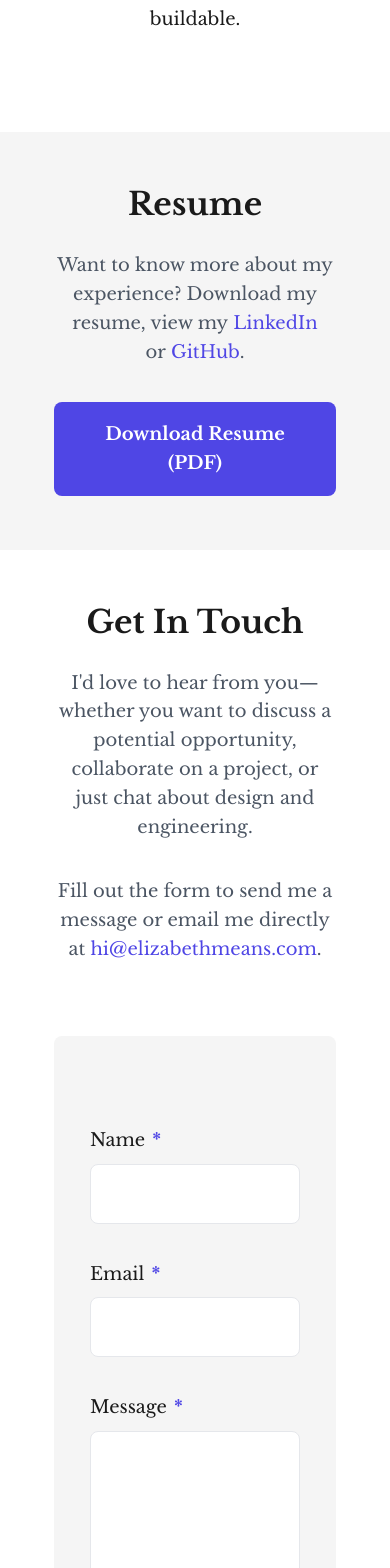
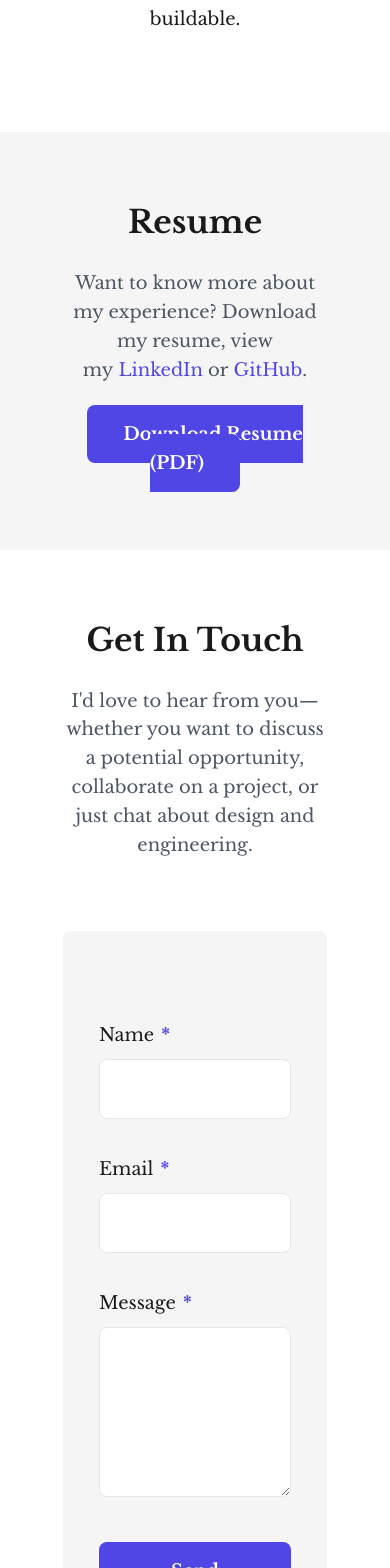
Before and after one commit to emeans/elizabeth-means, a Next.js app: page / in a window 390 px wide. Shown: the part 2360-3928 px from the top of the page. Built offline with nearby package versions, Linux system fonts and the light colour scheme.

Commit message:
Clean up the styles

```diff
--- a/app/components/About/About.tsx
+++ b/app/components/About.tsx
@@ -1,6 +1,5 @@
 'use client'
 
-import styles from './About.module.css'
 
 export default function About() {
   return (
--- a/app/components/Contact/Contact.module.css
+++ b/app/components/Contact/Contact.module.css
@@ -1,8 +1,3 @@
-.contact {
-  padding: var(--spacing-2xl) var(--spacing-lg);
-  scroll-margin-top: 0;
-}
-
 .contactContent {
   max-width: 1200px;
   margin: 0 auto;
@@ -179,70 +174,6 @@
   min-height: 120px;
 }
 
-.btn {
-  padding: var(--spacing-sm) var(--spacing-lg);
-  background: var(--color-accent-on-bg);
-  color: var(--color-text-inverse);
-  border: none;
-  border-radius: var(--border-radius);
-  font-family: var(--font-body);
-  font-size: 1rem;
-  font-weight: 600;
-  cursor: pointer;
-  transition: var(--transition);
-  min-width: 120px;
-}
-
-.btn:hover:not(:disabled),
-.btn:focus:not(:disabled) {
-  background: var(--color-accent-hover);
-  transform: translateY(-2px);
-  box-shadow: 0 4px 8px var(--color-shadow);
-}
-
-.btn:focus {
-  outline: 3px solid var(--color-accent-on-bg);
-  outline-offset: 2px;
-}
-
-.btn:disabled {
-  opacity: 0.6;
-  cursor: not-allowed;
-  transform: none;
-}
-
-.btn:active:not(:disabled) {
-  transform: translateY(0);
-}
-
-.container {
-  max-width: var(--max-width);
-  margin: 0 auto;
-  padding: 0 var(--spacing-md);
-}
-
-/* Tablet breakpoint */
-/* @media (min-width: 769px) and (max-width: 1024px) {
-  .contact {
-    padding: var(--spacing-xl) var(--spacing-md);
-    scroll-margin-top: 80px;
-  }
-
-  .contactContent {
-    gap: var(--spacing-lg);
-    padding: 0;
-    max-width: 100%;
-  }
-
-  .contactForm {
-    padding: var(--spacing-lg);
-  }
-
-  .contactInfo {
-    padding: 0;
-  }
-} */
-
 /* Mobile breakpoint */
 @media (max-width: 768px) {
   .contact {
--- a/app/components/Contact/Contact.tsx
+++ b/app/components/Contact/Contact.tsx
@@ -167,8 +167,8 @@ export default function Contact() {
   }
 
   return (
-    <section id='contact' className={styles.contact}>
-      <div className={styles.container}>
+    <section id='contact' className='section'>
+      <div className='container'>
         <div className={styles.contactContent}>
           <div className={styles.contactInfo}>
             <h2>Get In Touch</h2>
@@ -176,14 +176,14 @@ export default function Contact() {
               I'd love to hear from you—whether you want to discuss a potential opportunity,
               collaborate on a project, or just chat about design and engineering.
             </p>
-            <p>
+            {/* <p>
               Fill out the form to send me a message or email me directly at
               <span className={styles.contactItem}>
                 &nbsp;
                 <a href='mailto:hi@elizabethmeans.com'>hi@elizabethmeans.com</a>
               </span>
               .
-            </p>
+            </p> */}
           </div>
 
           <form
@@ -300,7 +300,7 @@ export default function Contact() {
 
             <button
               type='submit'
-              className={styles.btn}
+              className='btn'
               disabled={formStatus === 'submitting'}
               aria-disabled={formStatus === 'submitting'}>
               {formStatus === 'submitting' ? 'Sending...' : 'Send Message'}
--- a/app/components/Hero/Hero.module.css
+++ b/app/components/Hero/Hero.module.css
@@ -106,38 +106,6 @@
   line-height: 1.8;
 }
 
-.container {
-  max-width: var(--max-width);
-  margin: 0 auto;
-  padding: 0 var(--spacing-md);
-}
-
-/* Tablet breakpoint */
-/* @media (min-width: 769px) and (max-width: 1024px) {
-  .hero {
-    min-height: 70vh;
-    padding: var(--spacing-xl) 0;
-  }
-
-  .heroContent {
-    gap: var(--spacing-lg);
-    padding: 0 var(--spacing-lg);
-    max-width: 100%;
-  }
-
-  .heroImage {
-    max-width: 320px;
-  }
-
-  .hero h1 {
-    font-size: 2.75rem;
-  }
-
-  .heroSubtitle {
-    font-size: 1.375rem;
-  }
-} */
-
 /* Mobile breakpoint */
 @media (max-width: 768px) {
   .hero {
--- a/app/components/Hero/Hero.tsx
+++ b/app/components/Hero/Hero.tsx
@@ -5,7 +5,7 @@ import styles from './Hero.module.css'
 export default function Hero() {
   return (
     <section id='home' className={styles.hero}>
-      <div className={styles.container}>
+      <div className='container'>
         <div className={styles.heroContent}>
           <div className={styles.heroImage}>
             <img
--- a/app/components/Resume/Resume.module.css
+++ b/app/components/Resume/Resume.module.css
@@ -1,104 +1,9 @@
-.resume {
-  padding: var(--spacing-2xl) var(--spacing-lg);
+.resumeSection {
   background: var(--color-bg-secondary);
-  scroll-margin-top: 0;
   transition: background 0.3s ease;
-}
-
-.resumeContent {
-  max-width: 800px;
-  margin: 0 auto;
-  text-align: center;
 }
 
 .resumeDescription {
   margin-bottom: var(--spacing-lg);
   color: var(--color-text-secondary);
 }
-
-.resumeLinks {
-  display: flex;
-  gap: var(--spacing-md);
-  justify-content: center;
-  flex-wrap: wrap;
-}
-
-.resumeLink {
-  display: inline-block;
-  padding: var(--spacing-sm) var(--spacing-lg);
-  background: var(--color-accent-on-bg);
-  color: var(--color-text-inverse);
-  border-radius: var(--border-radius);
-  font-weight: 600;
-  transition: var(--transition);
-}
-
-.resumeLink:hover,
-.resumeLink:focus {
-  background: var(--color-accent-hover);
-  transform: translateY(-2px);
-  box-shadow: 0 4px 8px var(--color-shadow);
-  color: var(--color-text-inverse);
-  text-decoration: none !important;
-}
-
-.resumeLink:focus {
-  outline: 3px solid var(--color-accent-on-bg);
-  outline-offset: 2px;
-}
-
-.contactItem {
-  margin-bottom: var(--spacing-md);
-}
-
-.contactItem a {
-  color: var(--color-accent-on-bg);
-  font-weight: 500;
-  transition: color 0.3s ease;
-}
-
-.contactItem a:hover,
-.contactItem a:focus {
-  color: var(--color-accent-hover);
-}
-
-.contactItem a:focus {
-  outline: 2px solid var(--color-accent-on-bg);
-  outline-offset: 2px;
-  border-radius: 2px;
-}
-
-.container {
-  max-width: var(--max-width);
-  margin: 0 auto;
-  padding: 0 var(--spacing-md);
-}
-
-/* Tablet breakpoint */
-/* @media (min-width: 769px) and (max-width: 1024px) {
-  .resume {
-    padding: var(--spacing-xl) var(--spacing-md);
-    scroll-margin-top: 80px;
-  }
-
-  .resumeContent {
-    max-width: 100%;
-    padding: 0;
-  }
-} */
-
-/* Mobile breakpoint */
-@media (max-width: 768px) {
-  .resume {
-    padding: var(--spacing-xl) var(--spacing-md);
-  }
-
-  .resumeLinks {
-    flex-direction: column;
-    align-items: stretch;
-  }
-
-  .resumeLink {
-    text-align: center;
-  }
-}
--- a/app/components/Resume/Resume.tsx
+++ b/app/components/Resume/Resume.tsx
@@ -4,13 +4,13 @@ import styles from './Resume.module.css'
 
 export default function Resume() {
   return (
-    <section id='resume' className={styles.resume}>
-      <div className={styles.container}>
-        <div className={styles.resumeContent}>
+    <section id='resume' className={`section ${styles.resumeSection}`}>
+      <div className='container'>
+        <div className='sectionContent'>
           <h2>Resume</h2>
           <p className={styles.resumeDescription}>
             Want to know more about my experience? Download my resume, view my
-            <span className={styles.contactItem}>
+            <span>
                 &nbsp;
                 <a
                     href='https://www.linkedin.com/in/elizabeth-a-means/'
@@ -33,8 +33,8 @@ export default function Resume() {
             </span>
             .
           </p>
-          <div className={styles.resumeLinks}>
-            <a href='/Elizabeth-Means-Resume.pdf' className={styles.resumeLink} download>
+          <div>
+            <a href='/Elizabeth-Means-Resume.pdf' className='btn' download>
                 Download Resume (PDF)
             </a>
           </div>
--- a/app/globals.css
+++ b/app/globals.css
@@ -169,6 +169,42 @@ img {
     text-align: center;
 }
 
+.btn {
+    padding: var(--spacing-sm) var(--spacing-lg);
+    background: var(--color-accent-on-bg);
+    color: var(--color-text-inverse);
+    border: none;
+    border-radius: var(--border-radius);
+    font-family: var(--font-body);
+    font-size: 1rem;
+    font-weight: 600;
+    cursor: pointer;
+    transition: var(--transition);
+    min-width: 120px;
+  }
+
+  .btn:hover:not(:disabled),
+  .btn:focus:not(:disabled) {
+    background: var(--color-accent-hover);
+    transform: translateY(-2px);
+    box-shadow: 0 4px 8px var(--color-shadow);
+  }
+
+  .btn:focus {
+    outline: 3px solid var(--color-accent-on-bg);
+    outline-offset: 2px;
+  }
+
+  .btn:disabled {
+    opacity: 0.6;
+    cursor: not-allowed;
+    transform: none;
+  }
+
+  .btn:active:not(:disabled) {
+    transform: translateY(0);
+  }
+
 /* Tablet breakpoint */
 @media (min-width: 769px) and (max-width: 1024px) {
     /* html {
--- a/app/page.tsx
+++ b/app/page.tsx
@@ -3,7 +3,7 @@
 import { useState, useEffect, useRef } from 'react'
 import styles from './page.module.css'
 import Hero from './components/Hero/Hero'
-import About from './components/About/About'
+import About from './components/About'
 import Resume from './components/Resume/Resume'
 import Contact from './components/Contact/Contact'
 import Footer from './components/Footer/Footer'
```
Also changed, not shown: app/components/About/About.module.css (deleted, +0 -29 lines).
